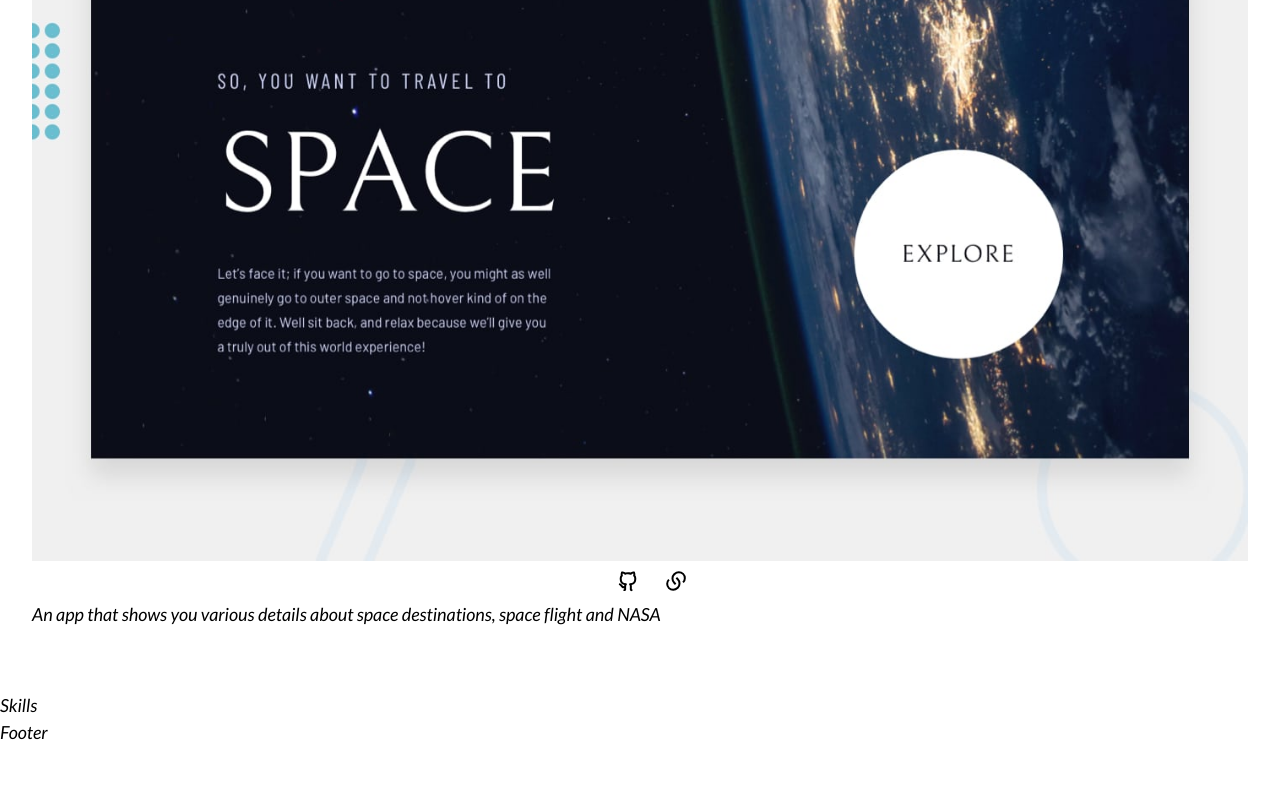
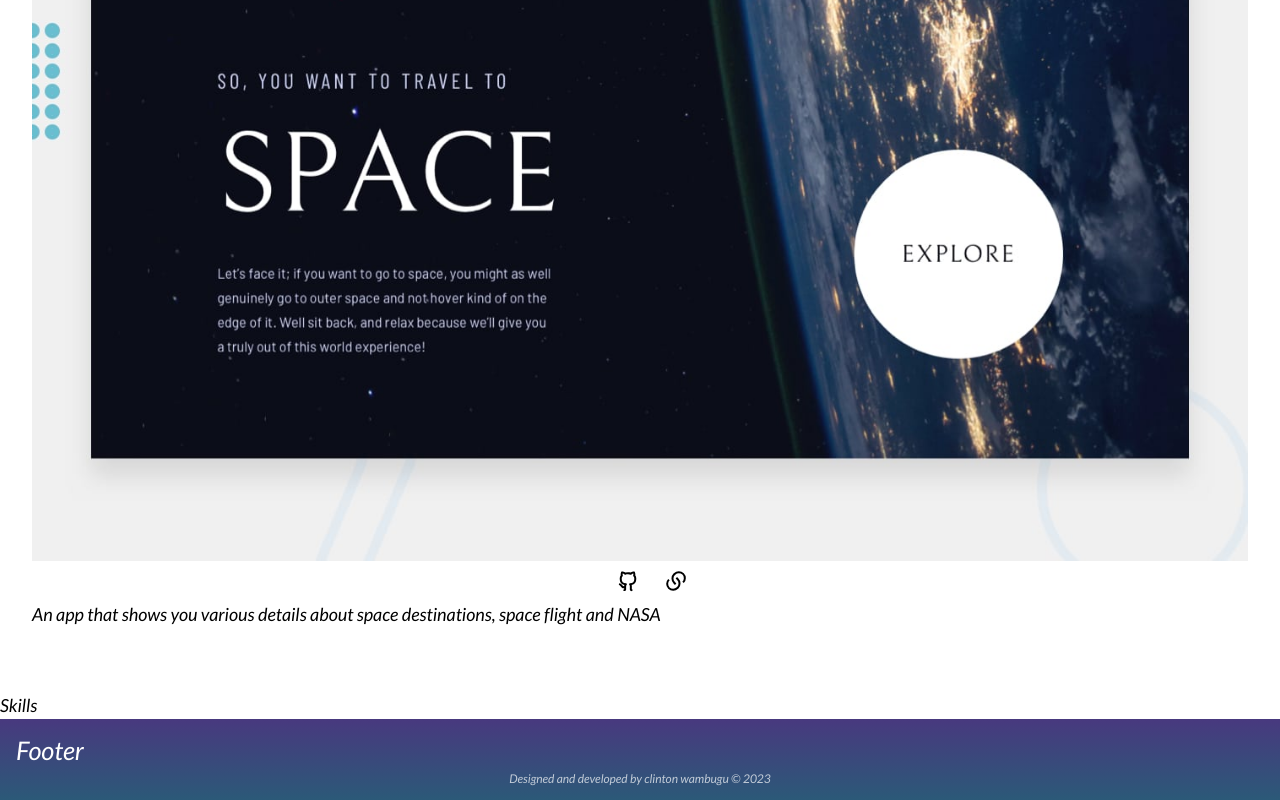
Before and after one commit to Clinton-dev/react-portofolio, a React (Vite) app: page / in a window 1280 px wide. Shown: the part 4671-5471 px from the top of the page. Before the commit the page ends 5417 px from the top, so only its background shows below. Built offline with nearby package versions, Linux system fonts and the light colour scheme.

Commit message:
Add items to footer section

```diff
--- a/src/components/Footer.jsx
+++ b/src/components/Footer.jsx
@@ -1,8 +1,15 @@
 import React from 'react'
 
 function Footer() {
+  const currentYear = new Date().getFullYear()
+
   return (
-    <div className=''>Footer</div>
+    <div id="footer" className='gradient'>
+      <div>
+      Footer
+      </div>
+      <p>Designed and developed by clinton wambugu &#169; {currentYear}</p>
+    </div>
   )
 }
 
--- a/src/components/WorkItem.jsx
+++ b/src/components/WorkItem.jsx
@@ -5,7 +5,7 @@ import linkShare from '../assets/links-line.svg'
 
 function WorkItem({project}) {
     const {title, summary, img, github, live, completed} = project
-     console.log(live)
+
     return (
     <div className='workItem'>
         <h4>{title}</h4>
--- a/src/index.css
+++ b/src/index.css
@@ -172,3 +172,13 @@ div.workItem h4{
 .icons-links a {
   margin-left: 1.5rem;
 }
+
+div#footer {
+  padding: .75rem 1rem;
+}
+
+div#footer p{
+  text-align: center;
+  font-size: .75rem;
+  color: hsl(var(--clr-white)/.7);
+}
```
